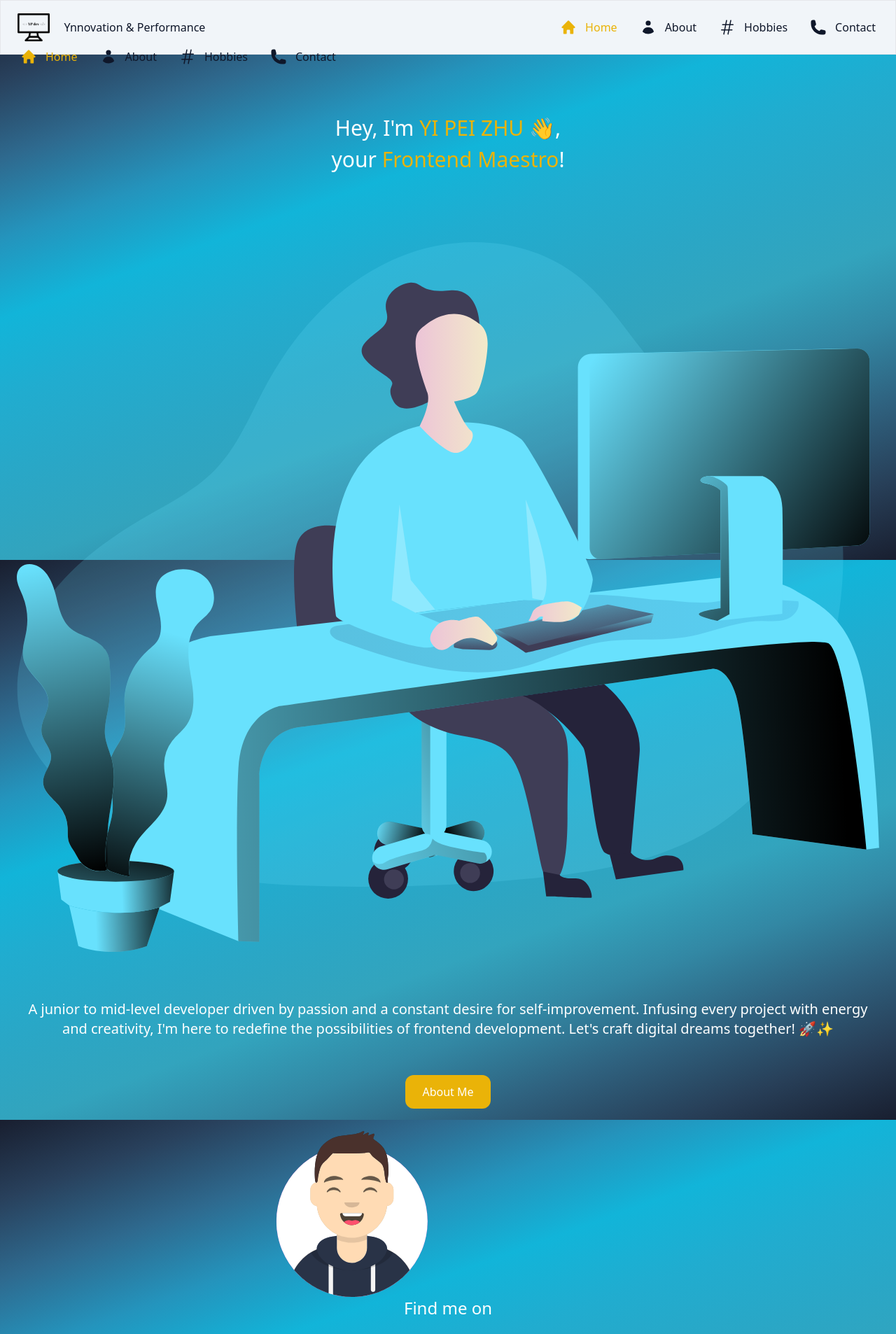
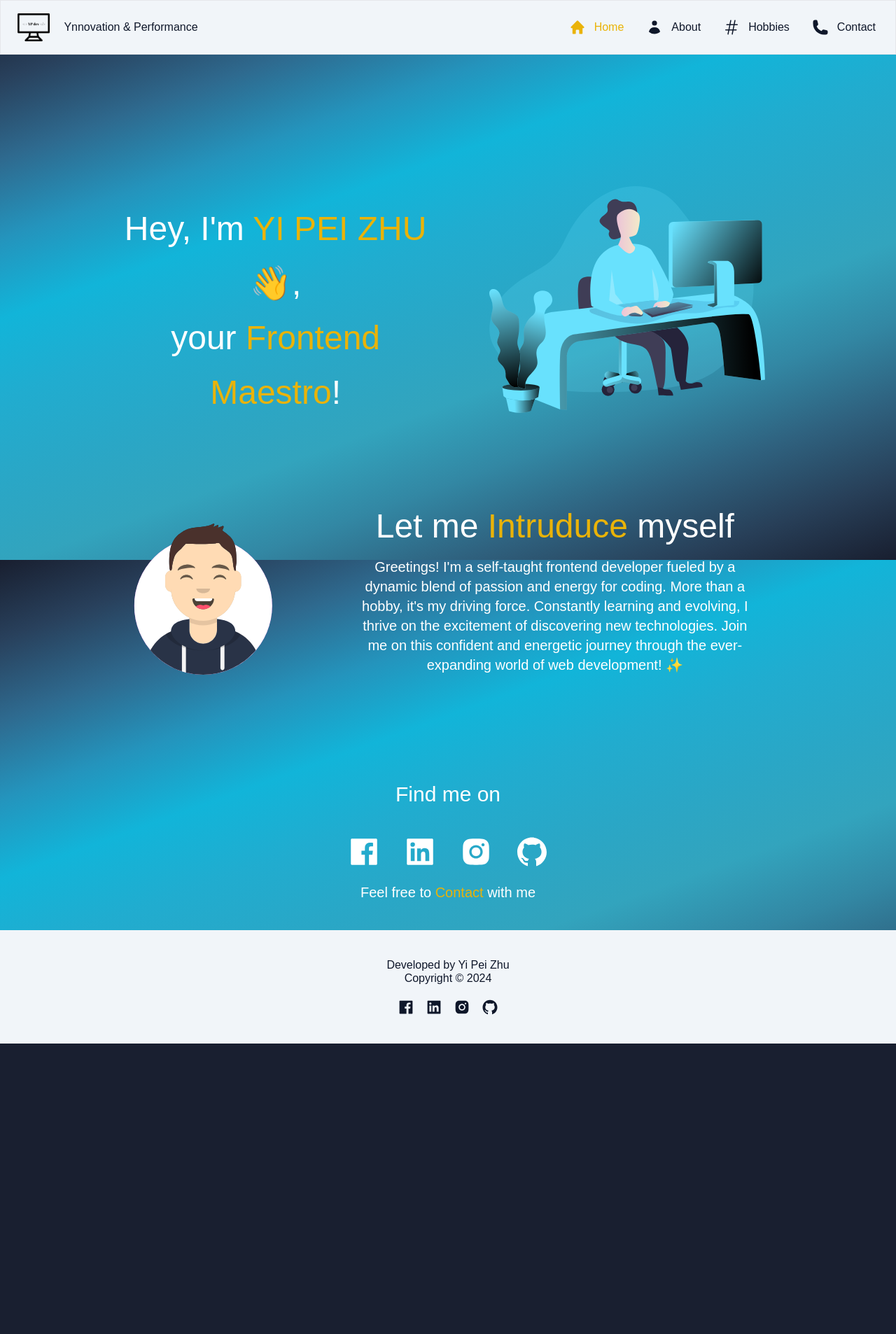
Before and after one commit to YiPei1994/portfolio, a React (Vite) app: page / in a window 1280 px wide. Shown: the top 1906 px of the page at 70% size. After the commit the page ends 1491 px from the top, so only its background shows below. Built offline with nearby package versions, Linux system fonts and the light colour scheme.

Commit message:
home and about done

```diff
--- a/src/components/Applayouts.jsx
+++ b/src/components/Applayouts.jsx
@@ -5,7 +5,7 @@ import MainNav from './MainNav';
 
 function Applayouts() {
   return (
-    <div className="flex h-screen w-full flex-col  text-center">
+    <div className="flex h-screen w-full flex-col  text-center ">
       <MainNav />
 
       <main>
--- a/src/components/MainNav.jsx
+++ b/src/components/MainNav.jsx
@@ -14,7 +14,7 @@ import { HiMiniHome } from 'react-icons/hi2';
 
 function NavList() {
   return (
-    <ul className="my-2 flex flex-col items-center gap-2 lg:mb-0 lg:mt-0 lg:flex-row lg:items-center lg:gap-6">
+    <ul className="my-2 flex flex-col items-center gap-2 md:mb-0 md:mt-0 md:flex-row md:items-center md:gap-6">
       <Typography as="li" variant="small" className="p-1 font-medium">
         <NavLink
           to="/"
@@ -59,7 +59,7 @@ export default function MainNav() {
   const [openNav, setOpenNav] = React.useState(false);
 
   const handleWindowResize = () =>
-    window.innerWidth >= 960 && setOpenNav(false);
+    window.innerWidth >= 768 && setOpenNav(false);
 
   React.useEffect(() => {
     window.addEventListener('resize', handleWindowResize);
@@ -70,20 +70,20 @@ export default function MainNav() {
   }, []);
 
   return (
-    <Navbar className="fixed top-0 mx-auto max-w-screen-xl rounded-none bg-slate-100 px-6 py-3">
-      <div className="text-blue-gray-900 flex items-center justify-between">
+    <Navbar className="text-blue-gray-900 fixed top-0 mx-auto  overflow-hidden rounded-none bg-slate-100 px-6 py-3">
+      <div className="m-auto flex max-w-screen-xl  items-center justify-between">
         <Typography variant="h6" className="mr-4  cursor-pointer   py-1.5">
           <Link to="/" className="flex items-center">
             <img className="h-10" src="../src/assets/logo.png" alt="logo" />
             <h6 className="ml-5 text-slate-900">Ynnovation & Performance</h6>
           </Link>
         </Typography>
-        <div className="hidden lg:block">
+        <div className="hidden md:block">
           <NavList />
         </div>
         <IconButton
           variant="text"
-          className="ml-auto h-6 w-6 text-inherit text-slate-900 hover:bg-transparent focus:bg-transparent active:bg-transparent lg:hidden"
+          className="ml-auto h-6 w-6 text-inherit text-slate-900 hover:bg-transparent focus:bg-transparent active:bg-transparent md:hidden"
           ripple={false}
           onClick={() => setOpenNav(!openNav)}
         >
--- a/src/index.css
+++ b/src/index.css
@@ -9,9 +9,13 @@
  text on container color #022144
  text on body bg color #9da1a8 */
 
+@import url('https://fonts.googleapis.com/css2?family=Poppins:ital,wght@0,400;0,700;1,400&family=Ubuntu:wght@400;500;700&display=swap');
+
 body {
   color: #fff;
   background-color: #191f30;
+  font-family: 'Poppins', sans-serif;
+  line-height: 1.2rem;
 }
 .mainBlock {
   background-image: linear-gradient(
--- a/src/pages/About.jsx
+++ b/src/pages/About.jsx
@@ -10,7 +10,7 @@ import { SiVisualstudio } from 'react-icons/si';
 function About() {
   return (
     <>
-      <div className="mt-32 flex flex-col items-center px-8 py-8 text-left">
+      <div className="m-auto mt-32 flex max-w-screen-xl flex-col items-center px-8 py-8 text-left">
         <h1 className="mb-4 text-wrap text-4xl leading-normal">
           Know who <span className="text-yellow-500">I am</span>
         </h1>
@@ -33,41 +33,41 @@ function About() {
           like <span className="text-xl italic text-yellow-500">React.js</span>.
         </p>
       </div>
-      <div className="flex flex-col items-center px-8 py-8 text-left">
+      <div className="m-auto flex max-w-screen-xl flex-col items-center px-8 py-8 text-left">
         <h2 className="mb-4 text-wrap text-4xl leading-normal">
           My <span className="text-yellow-500">Stacks</span>{' '}
         </h2>
-        <div className="flex w-full flex-wrap justify-between">
-          <p className="m-2 flex w-[42%] items-center justify-center border border-yellow-500 py-5">
-            <IoLogoHtml5 className="text-8xl text-yellow-500" />{' '}
+        <div className="flex w-full flex-wrap justify-between md:justify-start">
+          <p className="m-2 flex w-[42%] items-center justify-center border border-yellow-500 py-5 text-8xl duration-1000 hover:scale-75 hover:text-yellow-500 hover:transition-all md:w-[30.5%] xl:w-[18%] xl:p-8">
+            <IoLogoHtml5 />{' '}
           </p>
-          <p className="m-2 flex w-[42%] items-center justify-center border border-yellow-500 py-5">
-            <FaCss3Alt className="text-8xl text-yellow-500" />{' '}
+          <p className="m-2 flex w-[42%] items-center justify-center border border-yellow-500 py-5 text-8xl duration-1000 hover:scale-75 hover:text-yellow-500 hover:transition-all md:w-[30.5%] xl:w-[18%] xl:p-8">
+            <FaCss3Alt />{' '}
           </p>
-          <p className="m-2 flex w-[42%] items-center justify-center border border-yellow-500 py-5">
-            <IoLogoJavascript className="text-8xl text-yellow-500" />{' '}
+          <p className="m-2 flex w-[42%] items-center justify-center border border-yellow-500 py-5 text-8xl duration-1000 hover:scale-75 hover:text-yellow-500 hover:transition-all md:w-[30.5%] xl:w-[18%] xl:p-8">
+            <IoLogoJavascript />{' '}
           </p>
-          <p className="m-2 flex w-[42%] items-center justify-center border border-yellow-500 py-5">
-            <IoIosGitBranch className="text-8xl text-yellow-500" />{' '}
+          <p className="m-2 flex w-[42%] items-center justify-center border border-yellow-500 py-5 text-8xl duration-1000 hover:scale-75 hover:text-yellow-500 hover:transition-all md:w-[30.5%] xl:w-[18%] xl:p-8">
+            <IoIosGitBranch />{' '}
           </p>
-          <p className="m-2 flex w-[42%] items-center justify-center border border-yellow-500 py-5">
-            <FaReact className="text-8xl text-yellow-500" />{' '}
+          <p className="m-2 flex w-[42%] items-center justify-center border border-yellow-500 py-5 text-8xl duration-1000 hover:scale-75 hover:text-yellow-500 hover:transition-all md:w-[30.5%] xl:w-[18%] xl:p-8">
+            <FaReact />{' '}
           </p>
-          <p className="m-2 flex w-[42%] items-center justify-center border border-yellow-500 py-5">
-            <SiTypescript className="text-8xl text-yellow-500" />{' '}
+          <p className="m-2 flex w-[42%] items-center justify-center border border-yellow-500  py-5 text-8xl duration-1000 hover:scale-75 hover:text-yellow-500 hover:transition-all md:w-[30.5%] xl:w-[18%] xl:p-8">
+            <SiTypescript />{' '}
           </p>
         </div>
       </div>
-      <div className="flex flex-col items-center px-8 py-8 text-left">
+      <div className="m-auto flex max-w-screen-xl flex-col items-center px-8 py-8 text-left">
         <h2 className="m-4 text-wrap  text-4xl leading-normal">
           Tools I <span className="text-yellow-500">Use</span>{' '}
         </h2>
-        <div className="flex w-full flex-wrap justify-between">
-          <p className="m-2 flex w-[42%] items-center justify-center border border-yellow-500 py-5">
-            <FaWindows className="text-8xl text-yellow-500" />{' '}
+        <div className="flex w-full flex-wrap justify-between md:justify-start">
+          <p className="m-2 flex w-[42%] items-center justify-center border border-yellow-500 py-5 text-8xl hover:scale-75 hover:text-yellow-500 md:w-[30.5%] xl:w-[18%]">
+            <FaWindows />
           </p>
-          <p className="m-2 flex w-[42%] items-center justify-center border border-yellow-500 py-5">
-            <SiVisualstudio className="text-8xl text-yellow-500" />{' '}
+          <p className="m-2 flex w-[42%] items-center justify-center border border-yellow-500 py-5 text-8xl duration-1000 hover:scale-75 hover:text-yellow-500 hover:transition-all md:w-[30.5%] xl:w-[18%] xl:p-8">
+            <SiVisualstudio />
           </p>
         </div>
       </div>
--- a/src/pages/Home.jsx
+++ b/src/pages/Home.jsx
@@ -1,4 +1,3 @@
-import { Link } from 'react-router-dom';
 import { AiFillGithub } from 'react-icons/ai';
 import { AiFillInstagram } from 'react-icons/ai';
 import { AiFillFacebook } from 'react-icons/ai';
@@ -6,37 +5,44 @@ import { AiFillLinkedin } from 'react-icons/ai';
 
 function Home() {
   return (
-    <div className="mainBlock  flex flex-col items-center px-6 py-40 pb-10">
-      <h1 className="mb-4 text-3xl leading-normal		">
+    <div className="mainBlock  flex flex-col items-center gap-8 px-6 py-40 pb-10 xl:flex-row xl:flex-wrap xl:justify-center">
+      {/* main block */}
+      <div className="flex w-full max-w-screen-xl flex-wrap items-center justify-center xl:mt-20  xl:w-4/5 xl:items-start">
+        <h1 className="mb-4 w-full text-3xl	leading-normal xl:mt-12 xl:w-1/2 xl:text-5xl xl:leading-relaxed">
           Hey, I&apos;m{' '}
           <span className="uppercase text-yellow-500">Yi Pei Zhu 👋</span>,
           <br />
           your
           <span className=" text-yellow-500"> Frontend Maestro</span>!
         </h1>
-      <div className="mb-12 mt-20 w-full">
+        <div className="mb-12 mt-20 w-full md:m-auto md:w-1/2 xl:mr-10 xl:w-2/5">
           <img src="../src/assets/developer.svg" alt="developer" />
         </div>
-      <p className="my-5 px-4 text-xl">
-        A junior to mid-level developer driven by passion and a constant desire
-        for self-improvement. Infusing every project with energy and creativity,
-        I&apos;m here to redefine the possibilities of frontend development.
-        Let&apos;s craft digital dreams together! 🚀✨
+      </div>
+      {/* introducing */}
+      <div className="flex max-w-screen-xl flex-col gap-5 xl:m-auto xl:my-20 xl:flex xl:w-4/5 xl:flex-row-reverse">
+        <div className="flex flex-col items-center justify-center md:m-auto md:w-4/5 xl:w-3/5">
+          <h2 className="text-3xl xl:text-5xl ">
+            {' '}
+            Let me <span className="text-yellow-500">Intruduce</span> myself
+          </h2>
+          <p className="text-md my-5 px-4 leading-normal xl:text-xl">
+            Greetings! I&apos;m a self-taught frontend developer fueled by a
+            dynamic blend of passion and energy for coding. More than a hobby,
+            it&apos;s my driving force. Constantly learning and evolving, I
+            thrive on the excitement of discovering new technologies. Join me on
+            this confident and energetic journey through the ever-expanding
+            world of web development! ✨
           </p>
+        </div>
 
-      <Link
-        to="/about"
-        className="my-8 block rounded-xl bg-yellow-500 px-6 py-3 hover:bg-yellow-600"
-      >
-        About Me
-      </Link>
-
-      <div className="m-auto w-2/5">
+        <div className="m-auto flex w-1/2 justify-center xl:w-1/5">
           <img className="h-auto " src="../src/assets/avatar.svg" alt="logo" />
         </div>
-      <div className="flex flex-col items-center gap-5 text-center">
-        <h4 className="text-2xl">Find me on</h4>
-        <div className="flex w-full items-center">
+      </div>
+      <div className="flex w-full flex-col items-center justify-center gap-5 text-center">
+        <h4 className="my-4 text-3xl leading-normal ">Find me on</h4>
+        <div className="flex w-full items-center justify-center">
           <span>
             {' '}
             <a href="/">
@@ -60,8 +66,12 @@ function Home() {
             </a>
           </span>
         </div>
-        <p>
-          <a href="mailto:studentypz@gmail.com">studentypz@gmail.com</a>
+        <p className="text-md xl:text-xl">
+          Feel free to{' '}
+          <a className="text-yellow-500 " href="mailto:studentypz@gmail.com">
+            Contact
+          </a>{' '}
+          with me
         </p>
       </div>
     </div>
```
Lines whose indentation alone changed are shown as unchanged.
